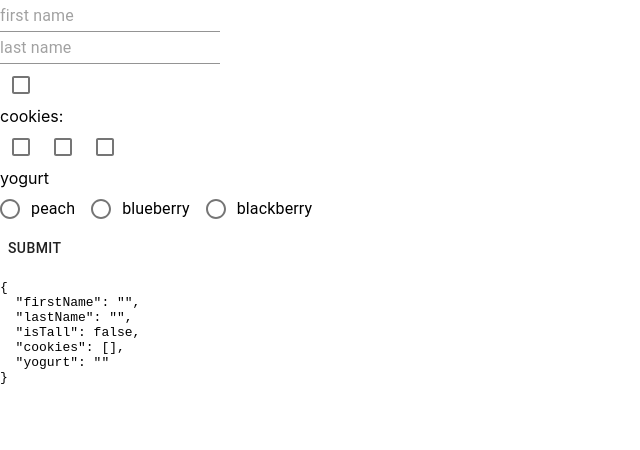
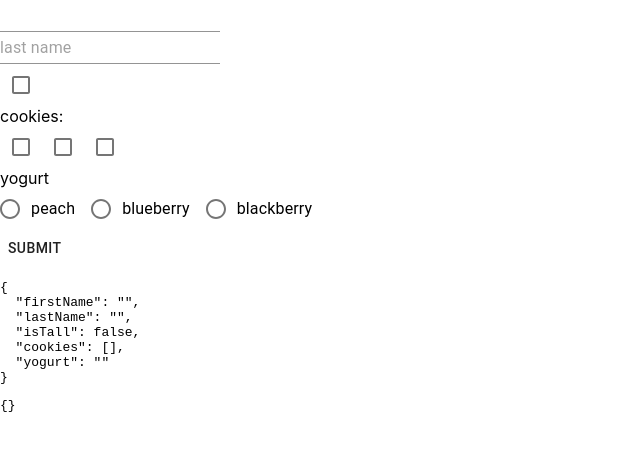
Before and after one commit to mikealessi24/formik-example, a React (Create React App) app: page / in a window 1280 px wide. Shown: the top 450 px of the page, without its empty margins (0-640 px from the left). Built offline with nearby package versions, Linux system fonts and the light colour scheme.

Commit message:
added simple validation to firstName custom MyTextField

```diff
--- a/src/App.js
+++ b/src/App.js
@@ -9,11 +9,16 @@ import {
 } from "@material-ui/core";
 
 function MyRadio({ label, ...props }) {
+  // use this useField hook to get access to the built in Field props
   const [field] = useField(props);
-
   return <FormControlLabel {...field} control={<Radio />} label={label} />;
 }
 
+const MyTextField = ({ placeholder, ...props }) => {
+  const [field, meta] = useField(props);
+  const errorText = meta.error && meta.touched ? meta.error : "";
+  return <TextField {...field} helperText={errorText} error={!!errorText} />;
+};
 function App() {
   return (
     <div>
@@ -25,6 +30,14 @@ function App() {
           cookies: [],
           yogurt: "",
         }}
+        validate={(values) => {
+          const errors = {};
+
+          if (values.firstName.includes("bob")) {
+            errors.firstName = "error, no bob";
+          }
+          return errors;
+        }}
         onSubmit={(data, { setSubmitting, resetForm }) => {
           setSubmitting(true);
           //make async call
@@ -34,14 +47,13 @@ function App() {
           resetForm();
         }}
       >
-        {({ values, isSubmitting, handleChange, handleBlur, handleSubmit }) => (
+        {({ values, errors, isSubmitting }) => (
           <Form>
             {/* as is used to use a specific component Ex. material-ui TextField */}
-            <Field
+            <MyTextField
               placeholder="first name"
               name="firstName"
               type="input"
-              as={TextField}
             />
             <div>
               <Field
@@ -93,6 +105,7 @@ function App() {
               </Button>
             </div>
             <pre>{JSON.stringify(values, null, 2)}</pre>
+            <pre>{JSON.stringify(errors, null, 2)}</pre>
           </Form>
         )}
       </Formik>
```
Also changed, not shown: 1 other file (tests, documents, lock files or other folders).
